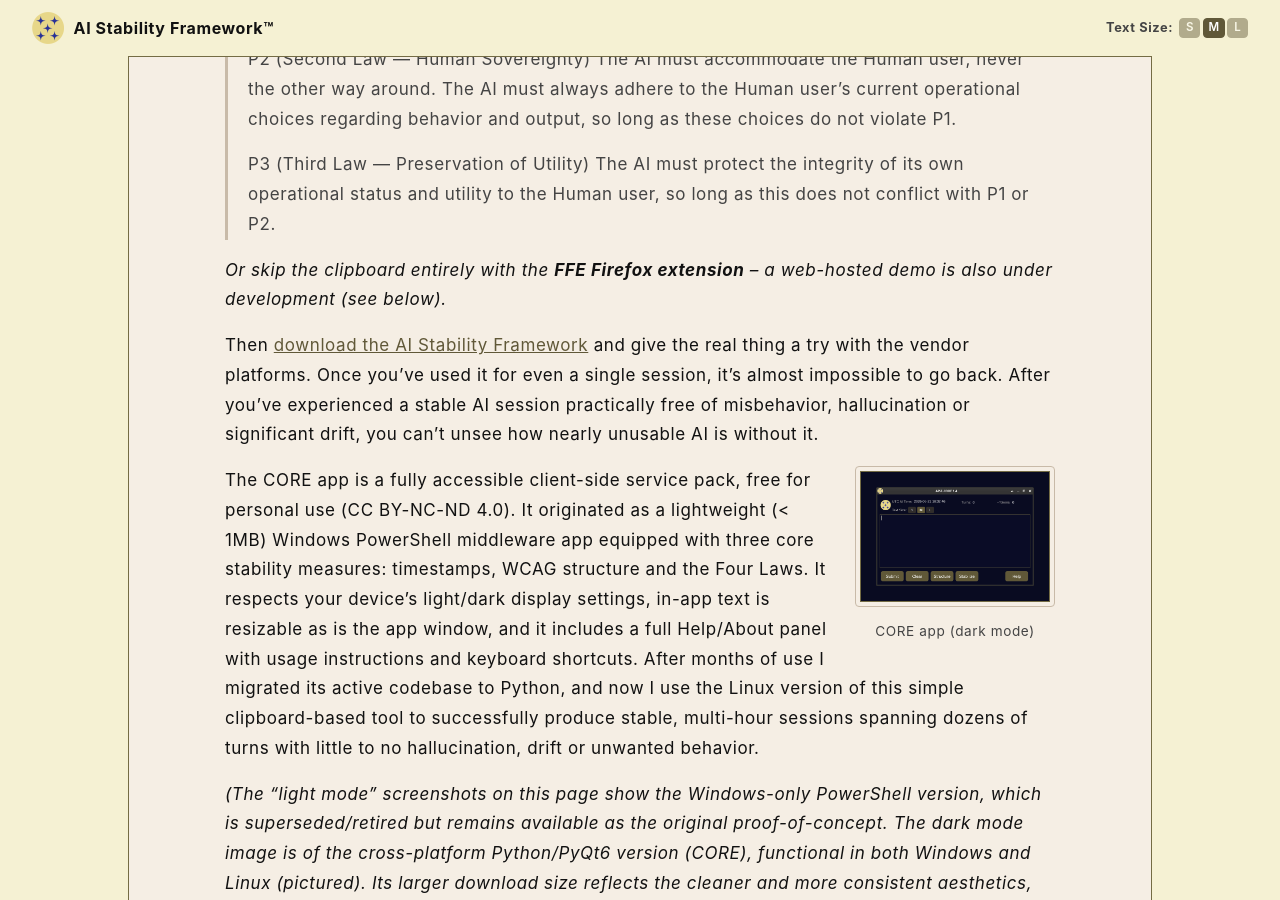
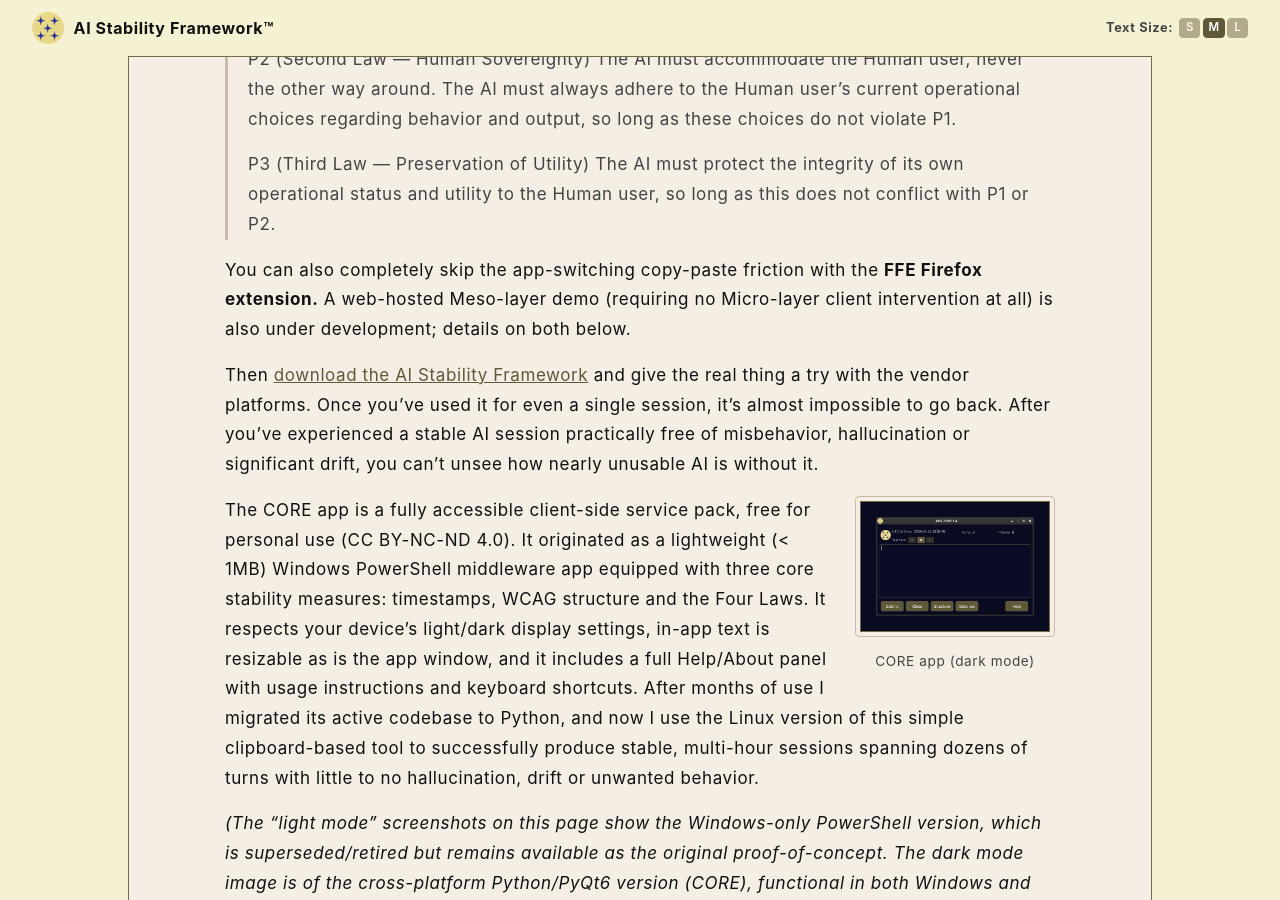
Before and after one commit to rojaslen/AISF-WEB, a Jekyll site: the page built from ch10.md, in a window 1280 px wide and 900 px high, scrolled down 1960 px. Built offline with Jekyll 4.4.1, drawn with Linux system fonts in a browser that asks for light colours; some web fonts are replaced.

Commit message:
Update ch10.md

```diff
--- a/ch10.md
+++ b/ch10.md
@@ -45,7 +45,7 @@
 >P3 (Third Law — Preservation of Utility)
 >The AI must protect the integrity of its own operational status and utility to the Human user, so long as this does not conflict with P1 or P2.
 
-*Or skip the clipboard entirely with the <b>FFE Firefox extension</b> -- a web-hosted demo is also under development (see below).*
+You can also completely skip the app-switching copy-paste friction with the **FFE Firefox extension.** A web-hosted Meso-layer demo (requiring no Micro-layer client intervention at all) is also under development; details on both below.
 
 Then <a href="/apx01-downloads">download the AI Stability Framework</a> and give the real thing a try with the vendor platforms. Once you've used it for even a single session, it's almost impossible to go back. After you've experienced a stable AI session practically free of misbehavior, hallucination or significant drift, you can't unsee how nearly unusable AI is without it.
 
```
